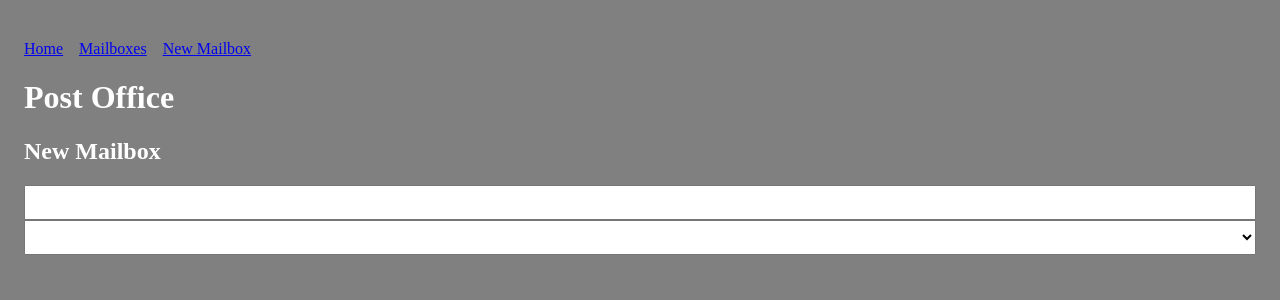
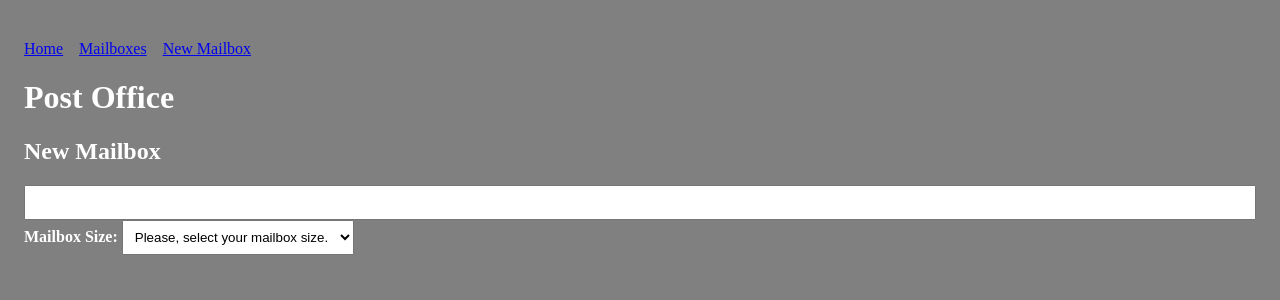
Before and after one commit to PedroCr05/React-Router-DOM-HWRK, a React (Vite) app: page /mailboxes/new in a window 1280 px wide. Shown: the top 300 px of the page. Built offline with nearby package versions, Linux system fonts and the light colour scheme.

Commit message:
Alright, did my own research and understood how select works! :D

```diff
--- a/src/components/MailboxDetails.jsx
+++ b/src/components/MailboxDetails.jsx
@@ -12,7 +12,7 @@ const MailboxDetails = ({ mailboxes }) => {
       <h2>{selectedMailbox.boxHolder}'s Mailbox</h2>
       <h3>Details</h3>
       <p>Box Number: {selectedMailbox._id}</p>
-      <p>Box size: {selectedMailbox.boxSize}</p>
+      <p>Box Size: {selectedMailbox.boxSize}</p>
     </article>
   );
 };
--- a/src/components/MailboxForm.jsx
+++ b/src/components/MailboxForm.jsx
@@ -25,10 +25,16 @@ const MailboxForm = ({ addBox }) => {
   return (
     <>
       <h2>New Mailbox</h2>
-      <form onSubmit={handleSumbit}>
+      <form action="">
         <input type="text" />
-        <select name="" id=""></select>
       </form>
+      <label htmlFor="boxSize">Mailbox Size: </label>
+      <select name="boxSize" id="boxSize">
+        <option value="">Please, select your mailbox size.</option>
+        <option value="Small">Small</option>
+        <option value="Medium">Medium</option>
+        <option value="Large">Large</option>
+      </select>
     </>
   );
 };
```
